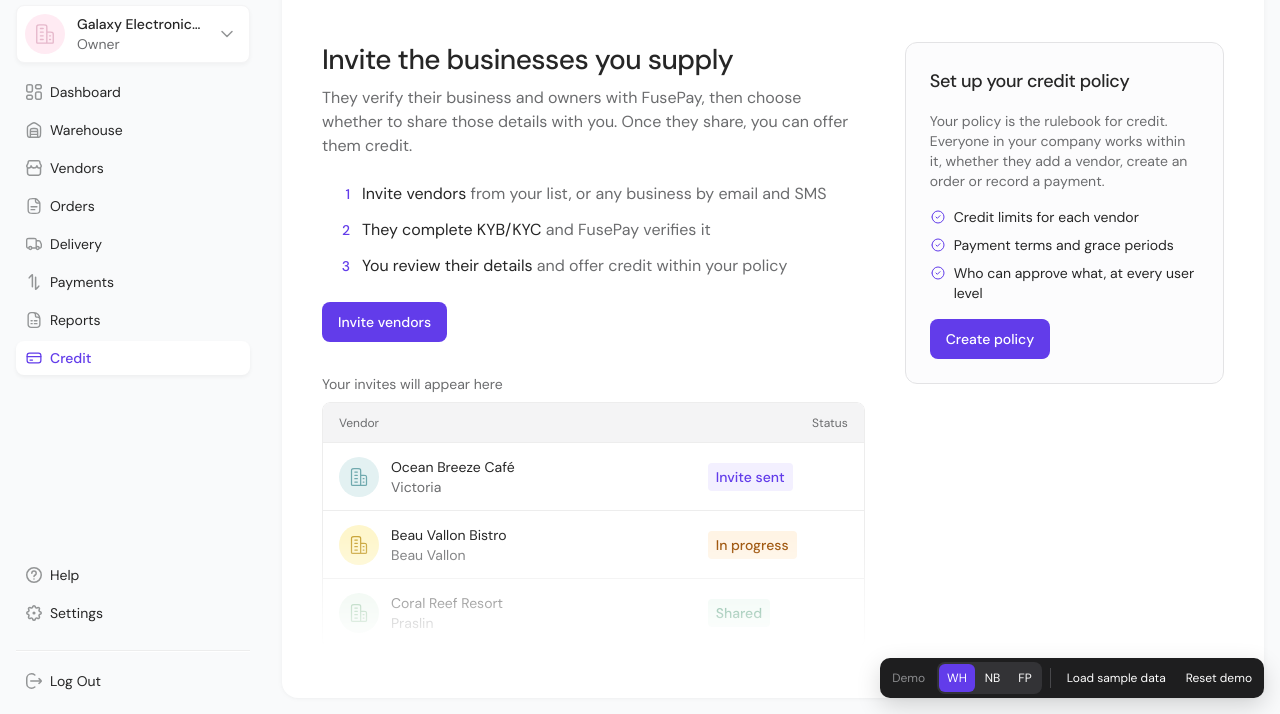
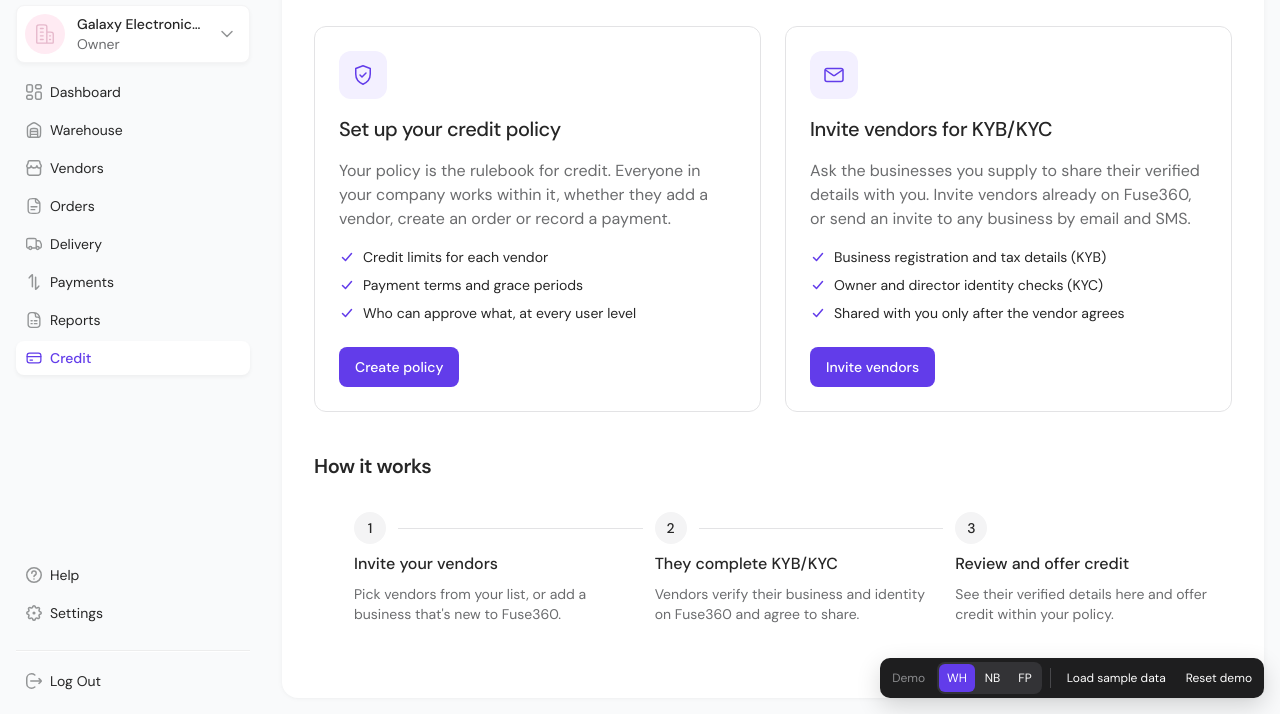
Before and after one commit to vinoy7/F360-Credit, a plain HTML site: page index.html in a window 1280 px wide. Shown: the part 86-800 px from the top of the page. Drawn offline with Linux system fonts and the light colour scheme.

Commit message:
Restore original two-card empty state with How it works row
Co-Authored-By: Claude Opus 5.5 <noreply@anthropic.com>

```diff
--- a/index.html
+++ b/index.html
@@ -65,26 +65,26 @@
 
     .icon-tile { width: 48px; height: 48px; border-radius: 12px; background: #F3F0FF; color: #623CEA; display: flex; align-items: center; justify-content: center; }
     .icon-tile.done { background: #E7F6EE; color: #0A7343; }
-    /* Empty state: one primary job (invite), policy as a quieter side panel, preview of what appears next */
-    .start { display: grid; grid-template-columns: minmax(0, 1.7fr) minmax(280px, 1fr); gap: 40px; align-items: start; padding: 32px 24px; }
-    .start-main { display: flex; flex-direction: column; gap: 24px; max-width: 640px; }
-    .start-h { font-size: 28px; line-height: 36px; font-weight: 500; letter-spacing: -0.56px; }
-    .start-p { font-size: 16px; line-height: 24px; color: #6B6C6E; max-width: 60ch; margin-top: 8px; }
-    .start-steps { list-style: none; padding: 0; margin: 0; display: flex; flex-direction: column; gap: 12px; counter-reset: s; }
-    .start-steps li { display: grid; grid-template-columns: 28px 1fr; gap: 12px; align-items: baseline; font-size: 16px; line-height: 24px; counter-increment: s; }
-    .start-steps li::before { content: counter(s); font-size: 14px; font-weight: 500; color: #623CEA; text-align: right; font-variant-numeric: tabular-nums; }
-    .start-steps span { color: #6B6C6E; }
-    .start-preview { margin-top: 8px; }
-    .start-preview .cap { font-size: 14px; line-height: 20px; color: #6B6C6E; margin-bottom: 8px; }
-    .start-preview .table { -webkit-mask-image: linear-gradient(#000 55%, transparent); mask-image: linear-gradient(#000 55%, transparent); pointer-events: none; }
-    .start-preview .tr { grid-template-columns: minmax(0,1fr) 140px; }
-    .policy-panel { border: 1px solid #E3E3E5; border-radius: 12px; padding: 24px; display: flex; flex-direction: column; gap: 16px; background: #FCFCFD; }
-    .policy-panel h2 { font-size: 18px; line-height: 28px; font-weight: 500; letter-spacing: -0.36px; display: flex; align-items: center; gap: 8px; }
-    .policy-panel p { font-size: 14px; line-height: 20px; color: #6B6C6E; }
-    .policy-panel ul { list-style: none; display: flex; flex-direction: column; gap: 8px; font-size: 14px; line-height: 20px; }
-    .policy-panel li { display: flex; gap: 8px; }
-    .policy-panel li .i { color: #623CEA; margin-top: 2px; }
-    .policy-panel .btn-primary { align-self: flex-start; }
+    /* Intro cards */
+    .cards { display: grid; grid-template-columns: 1fr 1fr; gap: 24px; }
+    .intro-card { border: 1px solid #E3E3E5; border-radius: 12px; padding: 24px; display: flex; flex-direction: column; gap: 24px; }
+    .intro-top { display: flex; flex-direction: column; gap: 16px; flex: 1; }
+    .card-h { font-size: 20px; font-weight: 500; line-height: 28px; letter-spacing: -0.4px; display: flex; align-items: center; gap: 12px; }
+    .card-p { font-size: 16px; line-height: 24px; color: #6B6C6E; }
+    .ticks { list-style: none; display: flex; flex-direction: column; gap: 8px; }
+    .ticks li { display: flex; gap: 8px; align-items: flex-start; font-size: 14px; line-height: 20px; }
+    .ticks svg { flex-shrink: 0; margin-top: 2px; color: #623CEA; }
+    .intro-card .actions { display: flex; gap: 12px; align-items: center; }
+
+    /* How it works */
+    .how { display: flex; flex-direction: column; gap: 16px; }
+    .how-h { font-size: 20px; line-height: 28px; letter-spacing: -0.4px; }
+    .steps { display: grid; grid-template-columns: repeat(3, 1fr); gap: 24px; list-style: none; }
+    .steps li { display: flex; flex-direction: column; gap: 8px; position: relative; }
+    .steps li:not(:last-child)::after { content: ''; position: absolute; top: 16px; left: 44px; right: -12px; height: 1px; background: #E3E3E5; }
+    .step-n { width: 32px; height: 32px; border-radius: 100px; background: #F4F4F5; font-size: 14px; font-weight: 500; display: flex; align-items: center; justify-content: center; }
+    .step-t { font-size: 16px; font-weight: 500; line-height: 24px; }
+    .step-d { font-size: 14px; line-height: 20px; color: #6B6C6E; }
 
     /* Pills */
     .pill { display: inline-flex; align-items: center; gap: 6px; padding: 2px 8px; border-radius: 100px; font-size: 12px; font-weight: 500; line-height: 16px; white-space: nowrap; }
@@ -587,39 +587,52 @@
       <div class="page-body">
 
       <!-- First run -->
-      <section class="view" id="first-run" hidden>
-        <div class="start">
-          <div class="start-main">
-            <div>
-              <h2 class="start-h">Invite the businesses you supply</h2>
-              <p class="start-p">They verify their business and owners with FusePay, then choose whether to share those details with you. Once they share, you can offer them credit.</p>
+      <section class="view" id="first-run" hidden style="padding:16px">
+        <div class="cards">
+          <article class="intro-card" id="policy-card">
+            <div class="intro-top">
+              <div class="icon-tile" id="policy-tile">
+                <svg width="24" height="24" viewBox="0 0 24 24" fill="none" stroke="currentColor" stroke-width="1.5" stroke-linecap="round" stroke-linejoin="round"><path d="M12 2.75 4.75 5.5v5.6c0 4.5 3 8.4 7.25 10.15 4.25-1.75 7.25-5.65 7.25-10.15V5.5L12 2.75Z"/><path d="m9 12 2 2 4-4"/></svg>
+              </div>
+              <h2 class="card-h">Set up your credit policy <span class="pill s-shared" id="policy-pill" hidden>Active</span></h2>
+              <p class="card-p" id="policy-text">Your policy is the rulebook for credit. Everyone in your company works within it, whether they add a vendor, create an order or record a payment.</p>
+              <ul class="ticks">
+                <li><svg width="16" height="16" viewBox="0 0 16 16" fill="none" stroke="currentColor" stroke-width="1.5" stroke-linecap="round" stroke-linejoin="round"><path d="m3.5 8.5 3 3 6-7"/></svg>Credit limits for each vendor</li>
+                <li><svg width="16" height="16" viewBox="0 0 16 16" fill="none" stroke="currentColor" stroke-width="1.5" stroke-linecap="round" stroke-linejoin="round"><path d="m3.5 8.5 3 3 6-7"/></svg>Payment terms and grace periods</li>
+                <li><svg width="16" height="16" viewBox="0 0 16 16" fill="none" stroke="currentColor" stroke-width="1.5" stroke-linecap="round" stroke-linejoin="round"><path d="m3.5 8.5 3 3 6-7"/></svg>Who can approve what, at every user level</li>
+              </ul>
             </div>
-            <ol class="start-steps">
-              <li><p>Invite vendors <span>from your list, or any business by email and SMS</span></p></li>
-              <li><p>They complete KYB/KYC <span>and FusePay verifies it</span></p></li>
-              <li><p>You review their details <span>and offer credit within your policy</span></p></li>
-            </ol>
-            <button class="btn-primary" data-invite style="align-self:flex-start">Invite vendors</button>
-            <div class="start-preview" aria-hidden="true">
-              <p class="cap">Your invites will appear here</p>
-              <div class="table">
-                <div class="tr th"><span>Vendor</span><span>Status</span></div>
-                <div class="tr"><div class="td-vendor"><span class="avatar" style="background:#E3F1F2;color:#6FA9AE"><svg viewBox="0 0 24 24"><use href="#i-avatar"/></svg></span><div><div class="v-name">Ocean Breeze Café</div><div class="v-sub">Victoria</div></div></div><span><span class="pill s-sent">Invite sent</span></span></div>
-                <div class="tr"><div class="td-vendor"><span class="avatar" style="background:#FEF6CC;color:#C9A53A"><svg viewBox="0 0 24 24"><use href="#i-avatar"/></svg></span><div><div class="v-name">Beau Vallon Bistro</div><div class="v-sub">Beau Vallon</div></div></div><span><span class="pill s-progress">In progress</span></span></div>
-                <div class="tr"><div class="td-vendor"><span class="avatar" style="background:#E7F4EA;color:#6FAF7F"><svg viewBox="0 0 24 24"><use href="#i-avatar"/></svg></span><div><div class="v-name">Coral Reef Resort</div><div class="v-sub">Praslin</div></div></div><span><span class="pill s-shared">Shared</span></span></div>
+            <div class="actions">
+              <button class="btn-primary" data-create-policy>Create policy</button>
+            </div>
+          </article>
+
+          <article class="intro-card">
+            <div class="intro-top">
+              <div class="icon-tile">
+                <svg width="24" height="24" viewBox="0 0 24 24" fill="none" stroke="currentColor" stroke-width="1.5" stroke-linecap="round" stroke-linejoin="round"><path d="M3 7.5c0-1.1.9-2 2-2h14a2 2 0 0 1 2 2v9a2 2 0 0 1-2 2H5a2 2 0 0 1-2-2v-9Z"/><path d="m3.5 7 7.4 5.2a2 2 0 0 0 2.2 0L20.5 7"/></svg>
               </div>
+              <h2 class="card-h">Invite vendors for KYB/KYC</h2>
+              <p class="card-p">Ask the businesses you supply to share their verified details with you. Invite vendors already on Fuse360, or send an invite to any business by email and SMS.</p>
+              <ul class="ticks">
+                <li><svg width="16" height="16" viewBox="0 0 16 16" fill="none" stroke="currentColor" stroke-width="1.5" stroke-linecap="round" stroke-linejoin="round"><path d="m3.5 8.5 3 3 6-7"/></svg>Business registration and tax details (KYB)</li>
+                <li><svg width="16" height="16" viewBox="0 0 16 16" fill="none" stroke="currentColor" stroke-width="1.5" stroke-linecap="round" stroke-linejoin="round"><path d="m3.5 8.5 3 3 6-7"/></svg>Owner and director identity checks (KYC)</li>
+                <li><svg width="16" height="16" viewBox="0 0 16 16" fill="none" stroke="currentColor" stroke-width="1.5" stroke-linecap="round" stroke-linejoin="round"><path d="m3.5 8.5 3 3 6-7"/></svg>Shared with you only after the vendor agrees</li>
+              </ul>
             </div>
-          </div>
-          <aside class="policy-panel" id="policy-card" aria-labelledby="policy-h">
-            <h2 id="policy-h">Set up your credit policy <span class="pill s-shared" id="policy-pill" hidden>Active</span></h2>
-            <p id="policy-text">Your policy is the rulebook for credit. Everyone in your company works within it, whether they add a vendor, create an order or record a payment.</p>
-            <ul>
-              <li><svg class="i i16"><use href="#i-check"/></svg>Credit limits for each vendor</li>
-              <li><svg class="i i16"><use href="#i-check"/></svg>Payment terms and grace periods</li>
-              <li><svg class="i i16"><use href="#i-check"/></svg>Who can approve what, at every user level</li>
-            </ul>
-            <button class="btn-primary" data-create-policy>Create policy</button>
-          </aside>
+            <div class="actions">
+              <button class="btn-primary" data-invite>Invite vendors</button>
+            </div>
+          </article>
+        </div>
+
+        <div class="how">
+          <h3 class="how-h">How it works</h3>
+          <ol class="steps">
+            <li><span class="step-n">1</span><span class="step-t">Invite your vendors</span><span class="step-d">Pick vendors from your list, or add a business that's new to Fuse360.</span></li>
+            <li><span class="step-n">2</span><span class="step-t">They complete KYB/KYC</span><span class="step-d">Vendors verify their business and identity on Fuse360 and agree to share.</span></li>
+            <li><span class="step-n">3</span><span class="step-t">Review and offer credit</span><span class="step-d">See their verified details here and offer credit within your policy.</span></li>
+          </ol>
         </div>
       </section>
 
@@ -1025,6 +1038,7 @@ function renderTx() {
   document.getElementById('head-policy').hidden = !has; // empty state uses the card's solid button instead
 
   // policy card
+  document.getElementById('policy-tile').classList.toggle('done', state.policy);
   document.getElementById('policy-pill').hidden = !state.policy;
   document.getElementById('policy-text').textContent = state.policy
     ? 'Your policy is live. Everyone in your company now works within it, whether they add a vendor, create an order or record a payment.'
```
